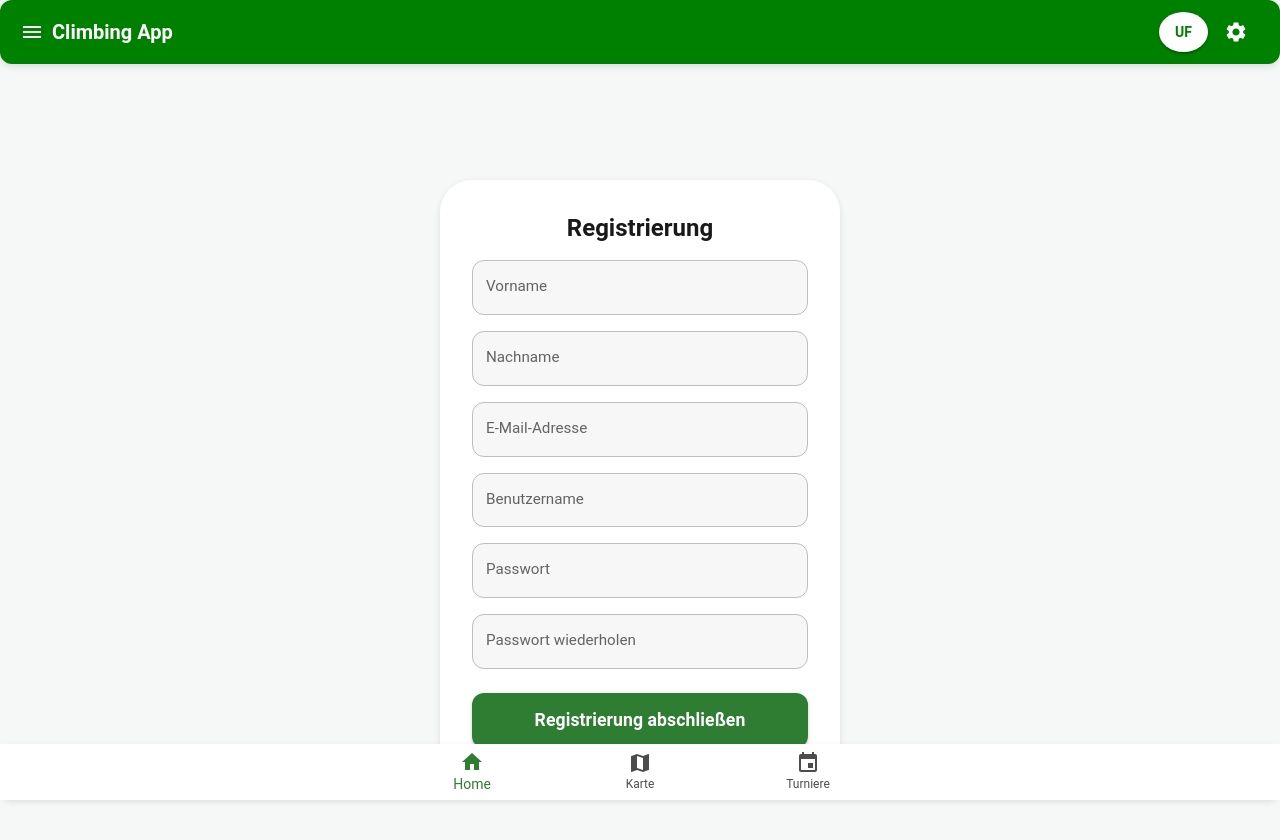
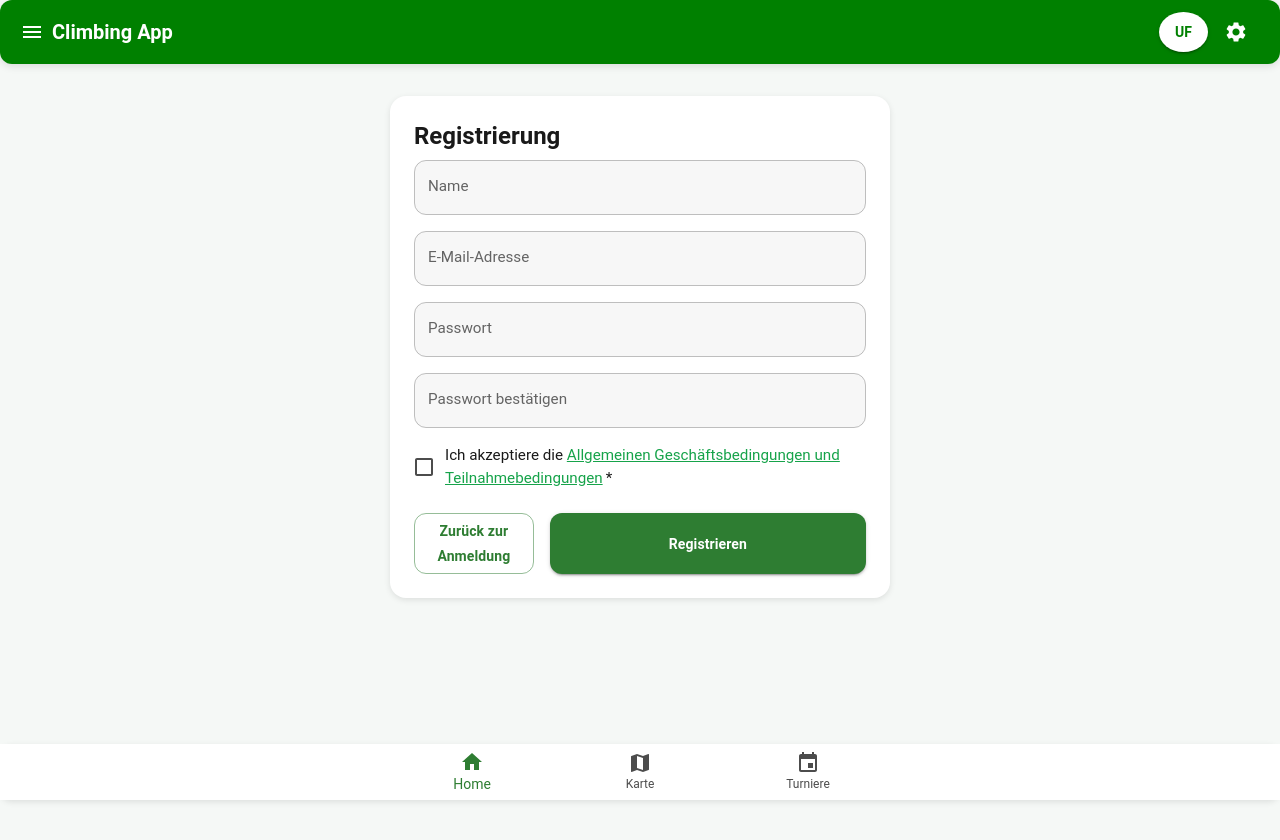
Before and after one commit to JonasFlachmann/ClimbingTurnamentAppPublic, a Next.js app: page /register in a window 1280 px wide. Shown: the top 840 px of the page. Built offline with nearby package versions, Linux system fonts and the light colour scheme.

Commit message:
Aktualisieren von register.tsx

```diff
--- a/pages/register.tsx
+++ b/pages/register.tsx
@@ -1,108 +1,151 @@
+"use client";
+
 import React, { useState } from "react";
-import { Box, Paper, Typography, TextField, Button } from "@mui/material";
+import {
+  Box,
+  Paper,
+  Typography,
+  TextField,
+  Button,
+  Checkbox,
+  FormControlLabel,
+} from "@mui/material";
+import Link from "next/link";
 import { useRouter } from "next/router";
 
-const RegisterPage: React.FC = () => {
+export default function RegisterPage() {
   const router = useRouter();
-  const [form, setForm] = useState({
-    vorname: "",
-    nachname: "",
-    email: "",
-    benutzername: "",
-    passwort: "",
-    passwortWiederholen: "",
-  });
 
-  const handleChange = (e: React.ChangeEvent<HTMLInputElement>) => {
-    setForm({
-      ...form,
-      [e.target.name]: e.target.value,
-    });
-  };
+  const [name, setName] = useState("");
+  const [email, setEmail] = useState("");
+  const [password, setPassword] = useState("");
+  const [passwordRepeat, setPasswordRepeat] = useState("");
+  const [acceptedTerms, setAcceptedTerms] = useState(false);
 
   const handleSubmit = (e: React.FormEvent) => {
     e.preventDefault();
-    // Keine Validierung mehr, alles optional!
-    router.push("/home");
+
+    if (!name || !email || !password || !passwordRepeat) {
+      alert("Bitte alle Felder ausfüllen.");
+      return;
+    }
+    if (password !== passwordRepeat) {
+      alert("Die Passwörter stimmen nicht überein.");
+      return;
+    }
+    if (!acceptedTerms) {
+      alert("Bitte akzeptiere die AGB.");
+      return;
+    }
+
+    // TODO: später Registrierung mit Supabase-Auth
+    alert(`Registrierung erfolgreich für ${name} (${email})`);
+    router.push("/"); // Weiterleitung z. B. zur Startseite
   };
 
   return (
-    <Box sx={{ minHeight: "100vh", display: "flex", alignItems: "center", justifyContent: "center", bgcolor: "background.default", px: 2 }}>
-      <Paper elevation={3} sx={{ p: 4, borderRadius: 4, maxWidth: 400, width: "100%" }}>
-        <Typography variant="h5" sx={{ fontWeight: "bold", mb: 2, textAlign: "center" }}>
+    <Box
+      component="main"
+      sx={{
+        p: 2,
+        display: "flex",
+        justifyContent: "center",
+        alignItems: "flex-start",
+        minHeight: "100vh",
+        pb: "calc(env(safe-area-inset-bottom, 0px) + 96px)",
+      }}
+    >
+      <Paper
+        elevation={3}
+        sx={{ width: "100%", maxWidth: 500, p: 3, borderRadius: 2 }}
+      >
+        <Typography variant="h5" fontWeight={700} gutterBottom>
           Registrierung
         </Typography>
-        <form onSubmit={handleSubmit}>
+
+        <Box component="form" onSubmit={handleSubmit}>
           <TextField
-            label="Vorname"
-            name="vorname"
-            value={form.vorname}
-            onChange={handleChange}
             fullWidth
+            label="Name"
+            value={name}
+            onChange={(e) => setName(e.target.value)}
             sx={{ mb: 2 }}
-            autoComplete="given-name"
           />
+
           <TextField
-            label="Nachname"
-            name="nachname"
-            value={form.nachname}
-            onChange={handleChange}
             fullWidth
+            label="E-Mail-Adresse"
+            type="email"
+            value={email}
+            onChange={(e) => setEmail(e.target.value)}
             sx={{ mb: 2 }}
-            autoComplete="family-name"
           />
+
           <TextField
-            label="E-Mail-Adresse"
-            name="email"
-            type="email"
-            value={form.email}
-            onChange={handleChange}
             fullWidth
+            label="Passwort"
+            type="password"
+            value={password}
+            onChange={(e) => setPassword(e.target.value)}
             sx={{ mb: 2 }}
-            autoComplete="email"
           />
+
           <TextField
-            label="Benutzername"
-            name="benutzername"
-            value={form.benutzername}
-            onChange={handleChange}
             fullWidth
+            label="Passwort bestätigen"
+            type="password"
+            value={passwordRepeat}
+            onChange={(e) => setPasswordRepeat(e.target.value)}
             sx={{ mb: 2 }}
-            autoComplete="username"
           />
-          <TextField
-            label="Passwort"
-            name="passwort"
-            type="password"
-            value={form.passwort}
-            onChange={handleChange}
-            fullWidth
-            sx={{ mb: 2 }}
-            autoComplete="new-password"
+
+          <FormControlLabel
+            control={
+              <Checkbox
+                checked={acceptedTerms}
+                onChange={(e) => setAcceptedTerms(e.target.checked)}
+                required
               />
-          <TextField
-            label="Passwort wiederholen"
-            name="passwortWiederholen"
-            type="password"
-            value={form.passwortWiederholen}
-            onChange={handleChange}
-            fullWidth
-            sx={{ mb: 2 }}
-            autoComplete="new-password"
+            }
+            label={
+              <span>
+                Ich akzeptiere die{" "}
+                <Link
+                  href="/agb"
+                  style={{ color: "#16a34a", textDecoration: "underline" }}
+                >
+                  Allgemeinen Geschäftsbedingungen und Teilnahmebedingungen
+                </Link>
+              </span>
+            }
           />
+
+          <Box
+            sx={{
+              display: "flex",
+              justifyContent: "space-between",
+              mt: 3,
+              gap: 2,
+            }}
+          >
+            <Link href="/login" passHref>
+              <Button variant="outlined" fullWidth>
+                Zurück zur Anmeldung
+              </Button>
+            </Link>
+
             <Button
+              type="submit"
               variant="contained"
               color="primary"
-            type="submit"
               fullWidth
-            sx={{ py: 1.5, fontWeight: "bold", fontSize: "1.1rem", mt: 1 }}
+              sx={{ textTransform: "none" }}
             >
-            Registrierung abschließen
+              Registrieren
             </Button>
-        </form>
+          </Box>
+        </Box>
       </Paper>
     </Box>
   );
-};
-
-export default RegisterPage;
+}
```
Lines whose indentation alone changed are shown as unchanged.
